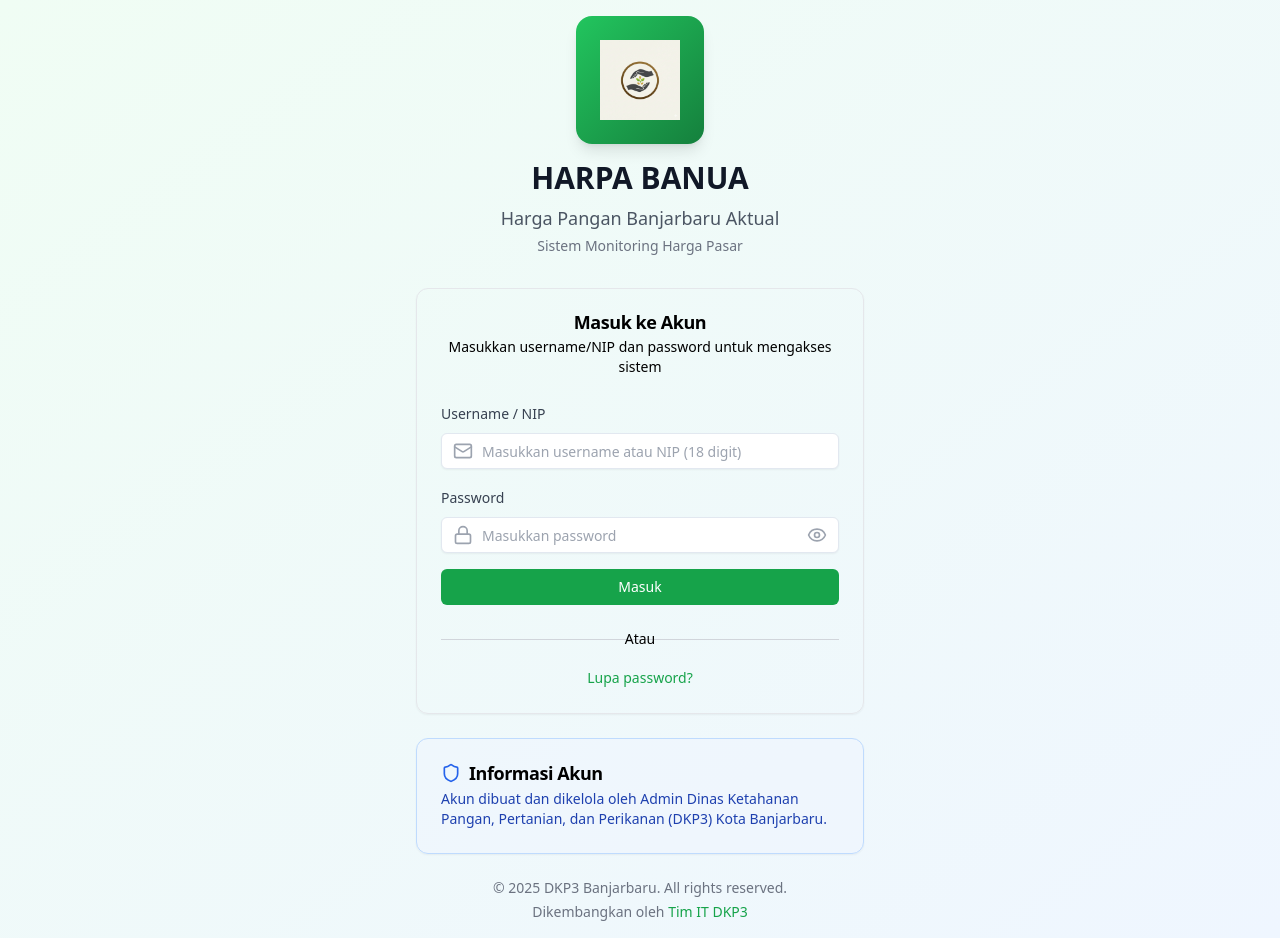
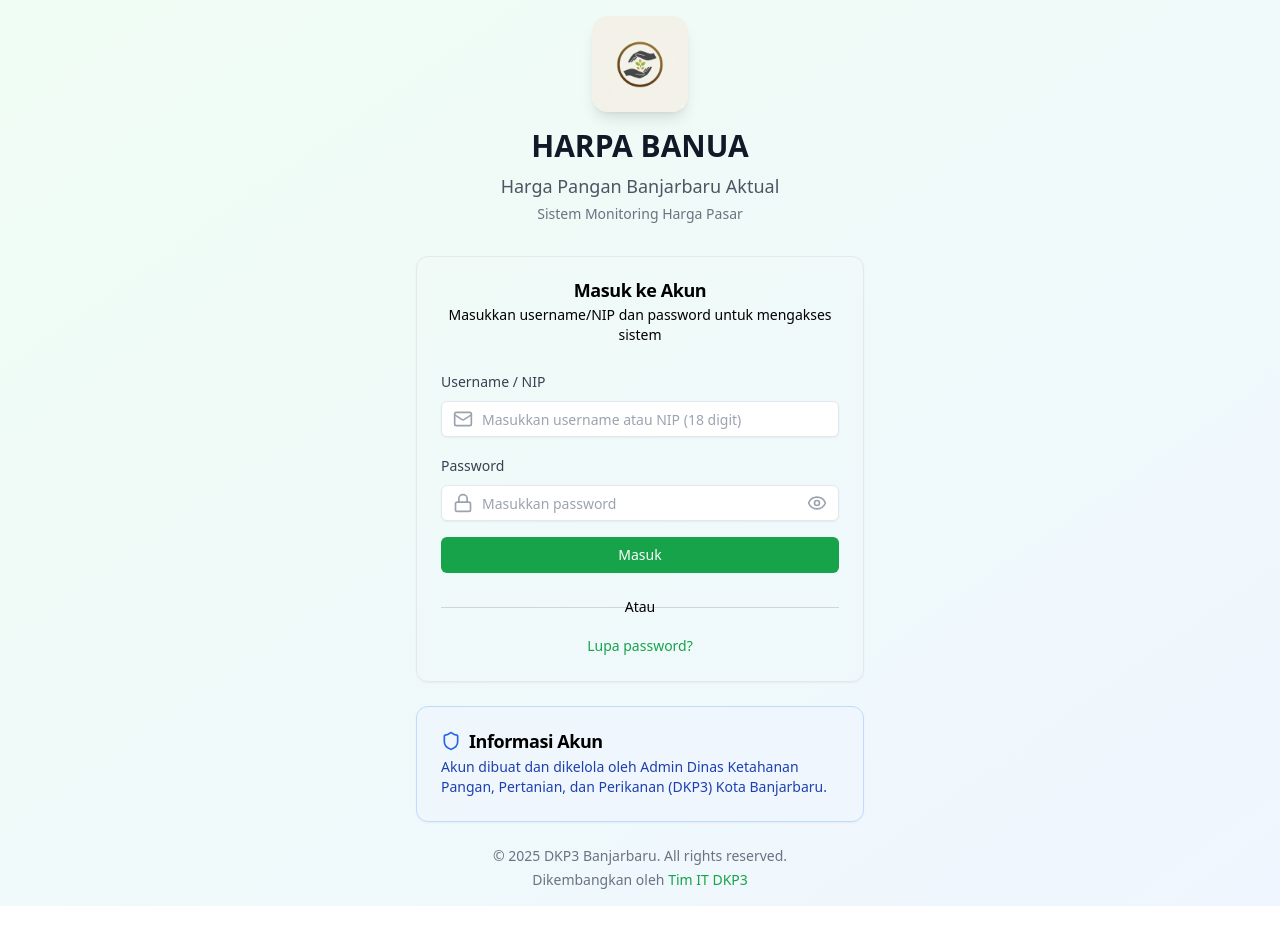
Before and after one commit to nikmatRMT/proyek-hargapangan, a React (Vite) app in the folder web-admin/: page /login in a window 1280 px wide. After the commit the page ends 906 px from the top, so only its background shows below. Built offline with nearby package versions, Linux system fonts and the light colour scheme.

Commit message:
Remove green background, show logo with rounded corners

```diff
--- a/web-admin/src/pages/Login.tsx
+++ b/web-admin/src/pages/Login.tsx
@@ -105,9 +105,7 @@ export default function Login() {
         {/* Logo & Brand */}
         <div className="text-center mb-8">
           <div className="flex items-center justify-center mb-4">
-            <div className="bg-gradient-to-br from-green-500 to-green-700 p-6 rounded-2xl shadow-lg">
-              <img src="/logo.png" alt="HARPA Logo" className="h-20 w-20" />
-            </div>
+            <img src="/logo.png" alt="HARPA Logo" className="h-24 w-24 rounded-2xl shadow-lg" />
           </div>
           <h1 className="text-3xl font-bold text-gray-900 mb-2">HARPA BANUA</h1>
           <p className="text-gray-600 text-lg">Harga Pangan Banjarbaru Aktual</p>
```
